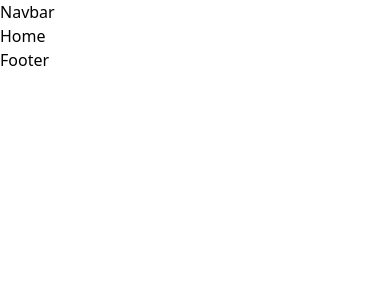
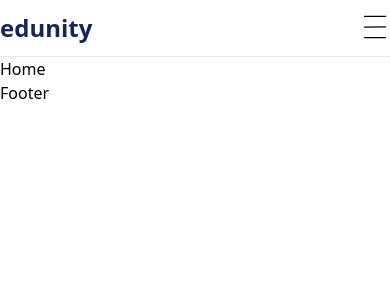
Before and after one commit to tech-cell-eg/round-2-courses-hub-front, a React (Vite) app: page / in a window 390 px wide. Shown: the top 300 px of the page. Built offline with nearby package versions, Linux system fonts and the light colour scheme.

Commit message:
create navbar

```diff
--- /dev/null
+++ b/src/components/NavBtn.tsx
@@ -0,0 +1,12 @@
+const NavBtn = () => {
+  return (
+    <button
+      type="button"
+      className="sm:text-sm md:text-md lg:text-lg px-4 py-2 bg-[rgba(112,79,230,1)] hover:bg-[rgba(112,79,230,0.8)] text-white rounded-lg cursor-pointer transition duration-300"
+    >
+      Create Account
+    </button>
+  );
+};
+
+export default NavBtn;
--- /dev/null
+++ b/src/components/NavLink.tsx
@@ -0,0 +1,16 @@
+import { NavLink } from "react-router-dom";
+
+const NavItem = ({ href, children }: { href: string; children: string }) => (
+  <li className="px-4 py-2 border-b border-gray-100 text-sm md:text-md lg:text-lg hover:bg-gray-100">
+    <NavLink
+      to={href}
+      className={({ isActive }) =>
+        isActive ? "bg-gray-50" : ""
+      }
+    >
+      {children}
+    </NavLink>
+  </li>
+);
+
+export default NavItem;
--- /dev/null
+++ b/src/components/NavLinks.tsx
@@ -0,0 +1,17 @@
+import NavItem from "./NavLink";
+function NavLinks() {
+  return (
+    <nav className="">
+      <ul className="flex justify-center">
+        <NavItem href="/">Home</NavItem>
+        <NavItem href="/about-us">About</NavItem>
+        <NavItem href="/courses">Courses</NavItem>
+        <NavItem href="/categories">Pages</NavItem>
+        <NavItem href="/blog">Blog</NavItem>
+        <NavItem href="/contact-us">Contact</NavItem>
+      </ul>
+    </nav>
+  );
+}
+
+export default NavLinks;
--- a/src/components/Navbar.tsx
+++ b/src/components/Navbar.tsx
@@ -1,5 +1,46 @@
+import { useState } from "react";
+import NavLinks from "./NavLinks";
+import NavBtn from "./NavBtn";
+import MobileNavbar from "./MobileNavbar";
+import { CiMenuBurger } from "react-icons/ci";
+
 const Navbar = () => {
-    return <div>Navbar</div>;
+  const [isMobileMenuOpen, setIsMobileMenuOpen] = useState(false);
+
+  const toggleMobileMenu = () => {
+    setIsMobileMenuOpen(!isMobileMenuOpen);
+  };
+
+  const closeMobileMenu = () => {
+    setIsMobileMenuOpen(false);
+  };
+
+  return (
+    <section className="flex justify-between md:items-center sm:px- md:px-10 py-3 bg-white relative border-b-1 border-gray-200">
+      <h1 className="font-bold text-2xl md:text-3xl lg:text-4xl text-blue-950">edunity</h1>
+
+      {/* Desktop Navbar */}
+      <div className="hidden md:flex justify-center">
+        <NavLinks />
+      </div>
+
+      {/* Mobile Navbar */}
+      <div className="md:hidden flex flex-col items-end gap-0">
+        <CiMenuBurger
+          className="text-3xl font-extrabold cursor-pointer"
+          onClick={toggleMobileMenu}
+        />
+        {isMobileMenuOpen && (
+          <MobileNavbar closeMenu={closeMobileMenu} />
+        )}
+      </div>
+
+      {/* Account Button */}
+      <div className="hidden md:block">
+        <NavBtn />
+      </div>
+    </section>
+  );
 };
 
 export default Navbar;
```
